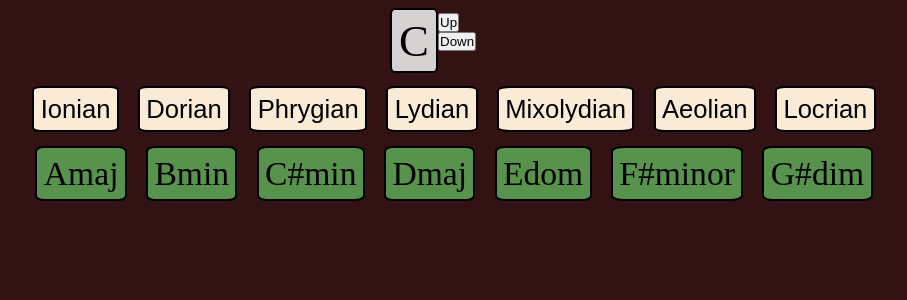
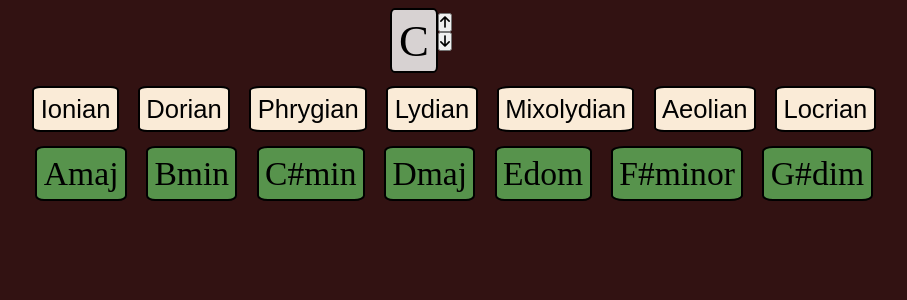
Before and after one commit to Drekkg/chord_sequencer, a PHP site: page / in a window 1280 px wide. Shown: the part 42-342 px from the top of the page, without its empty margins (186-1093 px from the left). Run offline with PHP 8.4, Linux system fonts and the light colour scheme; some libraries are stand-ins or nearby versions.

Commit message:
FEAT adds arrows to main key box

```diff
--- a/assets/css/styles.css
+++ b/assets/css/styles.css
@@ -1,4 +1,4 @@
-
+/* override the default styles */
     * {
         margin: 0;
         padding: 0;
--- a/index.html
+++ b/index.html
@@ -17,10 +17,10 @@
         <div id="select-key" class="main-key">C</div>
         <ul>
         <li>
-        <button>Up</button>
+        <button><i class="fa-solid fa-arrow-up"></i></button>
         </li>
         <li>
-        <button>Down</button>
+        <button><i class="fa-solid fa-arrow-down"></i></button>
         </li>
         </ul>
       </section>
@@ -45,5 +45,9 @@
       </div>
     </main>
     <script src="assets/css/javascript/scripts.js"></script>
+    <script
+    src="https://kit.fontawesome.com/47ce1b6aad.js"
+    crossorigin="anonymous"
+  ></script>
   </body>
 </html>
```
